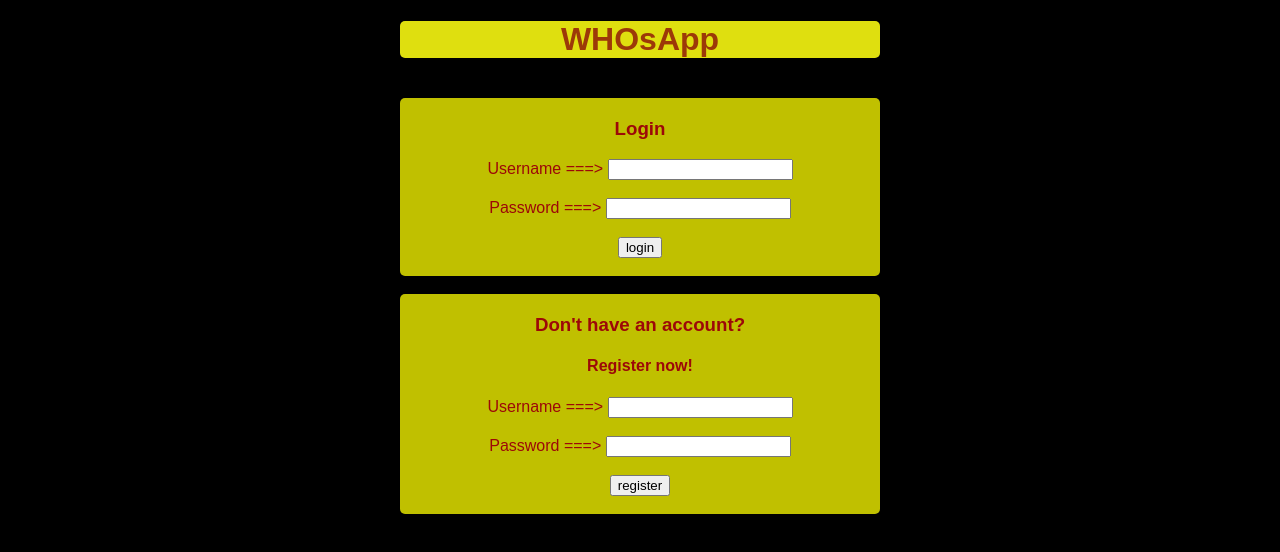
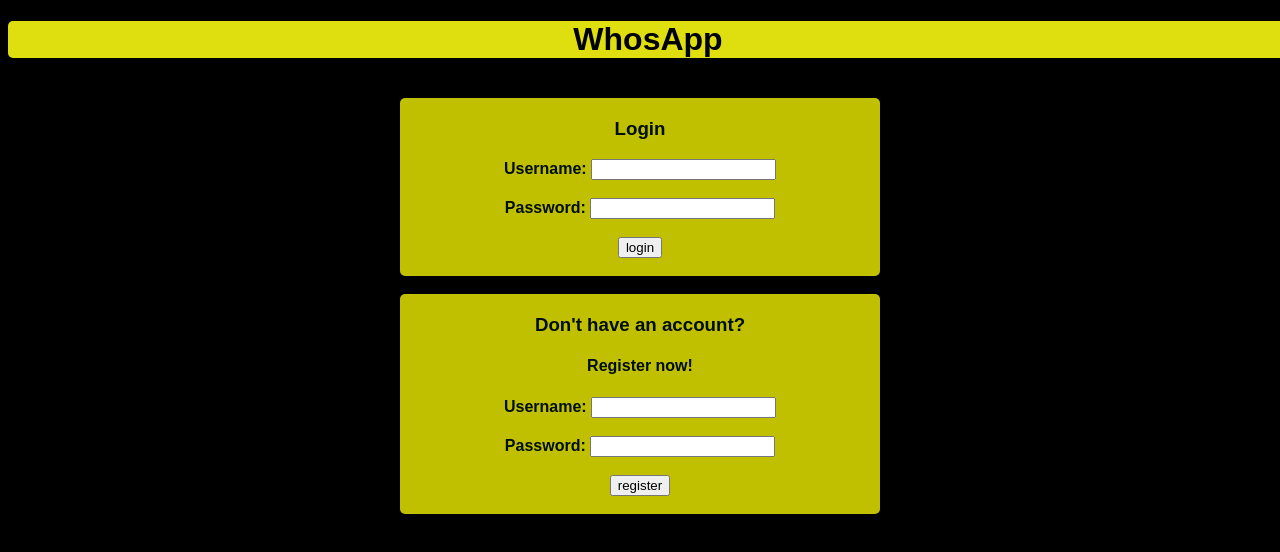
Before and after one commit to Prajwal-I/WHOsApp, an Angular app in the folder Frontend/WHOsApp/: page / in a window 1280 px wide. Shown: the top 552 px of the page. Built offline with nearby package versions, Linux system fonts and the light colour scheme.

Commit message:
login component changes
refined login pade. Bg text colour black and nav bar width.

```diff
--- a/Frontend/WHOsApp/src/app/app.component.css
+++ b/Frontend/WHOsApp/src/app/app.component.css
@@ -1,9 +1,9 @@
 .heading{
     background-color: rgb(223, 223, 15);
-    color: rgb(156, 57, 8);
+    color: rgb(0, 0, 0);
     border-radius: 5px;
     text-align: center;
-    width: 30em;
+    width: 80em;
     font: 1em sans-serif;
     margin-left: auto;
     margin-right: auto;
--- a/Frontend/WHOsApp/src/app/app.component.html
+++ b/Frontend/WHOsApp/src/app/app.component.html
@@ -1,2 +1,2 @@
-<div class="heading"><h1>WHOsApp</h1></div>
+<div class="heading"><h1>WhosApp</h1></div>
 <router-outlet><app-login></app-login></router-outlet>
--- a/Frontend/WHOsApp/src/app/login/login.component.css
+++ b/Frontend/WHOsApp/src/app/login/login.component.css
@@ -1,7 +1,7 @@
 .login-pane{
     background-color: rgb(192, 192, 0);
     padding-top: 0.1em;
-    color: rgb(156, 8, 8);
+    color: rgb(1, 14, 15);
     border-radius: 5px;
     text-align: center;
     width: 30em;
--- a/Frontend/WHOsApp/src/app/login/login.component.html
+++ b/Frontend/WHOsApp/src/app/login/login.component.html
@@ -3,9 +3,9 @@
     <div id='login_pane' name='login_pane' class="login-pane">
         <h3>Login</h3>
         <form>
-            <label>Username ===> </label>
+            <label><strong> Username: </strong></label>
             <input type="text" name="username"><br><br>
-            <label>Password ===>  </label>
+            <label><strong> Password: </strong></label>
             <input type="text" name="userpassword"><br><br>
             <button type="submit">login</button><br><br>
         </form>
@@ -15,9 +15,9 @@
         <h3>Don't have an account?</h3>
         <h4>Register now!</h4>
         <form>
-            <label>Username ===> </label>
+            <label><strong> Username: </strong></label>
             <input type="text" name="username"><br><br>
-            <label>Password ===>  </label>
+            <label><strong> Password: </strong></label>
             <input type="text" name="userpassword"><br><br>
             <button type="submit">register</button><br><br>
         </form>
```
